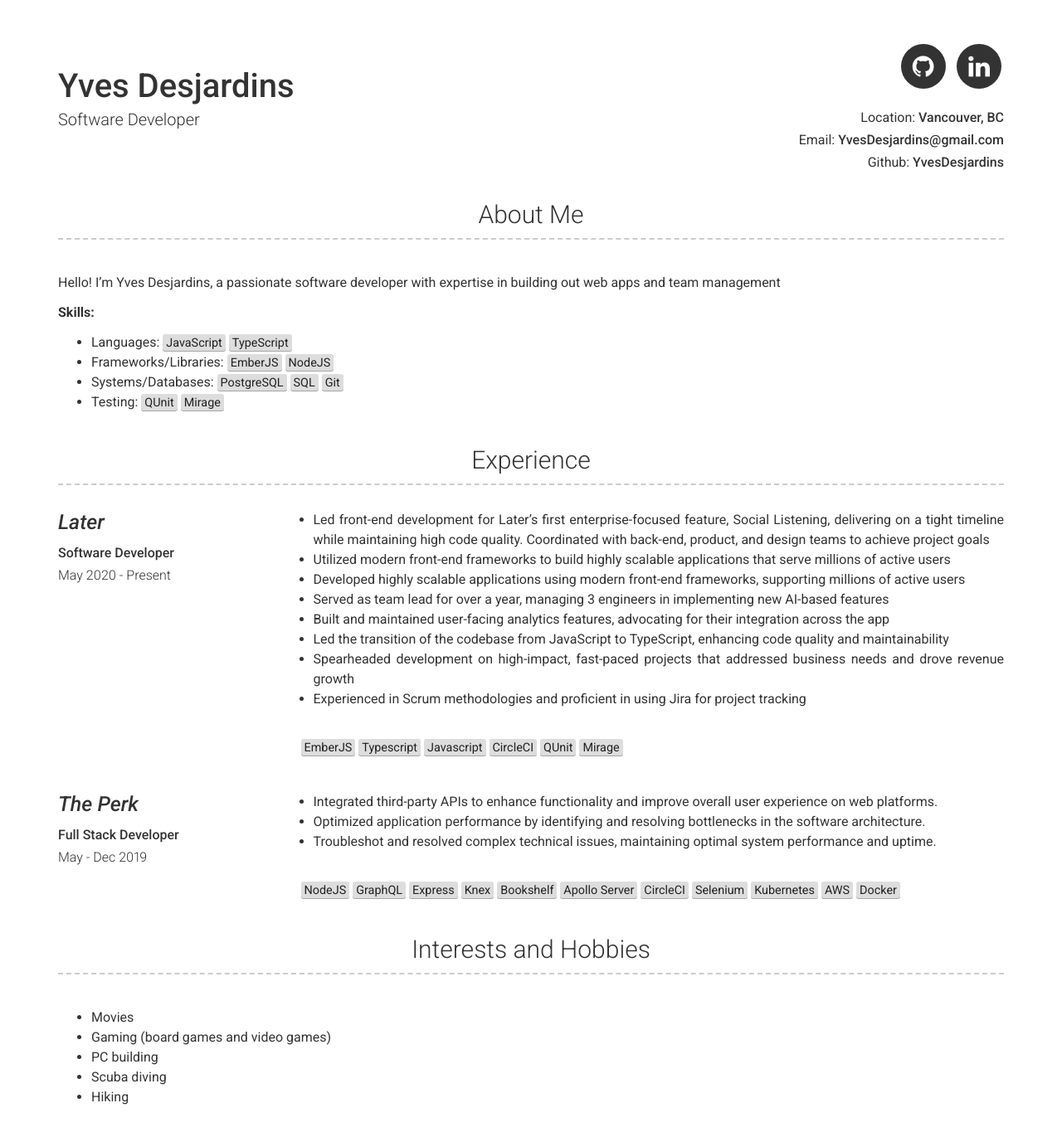
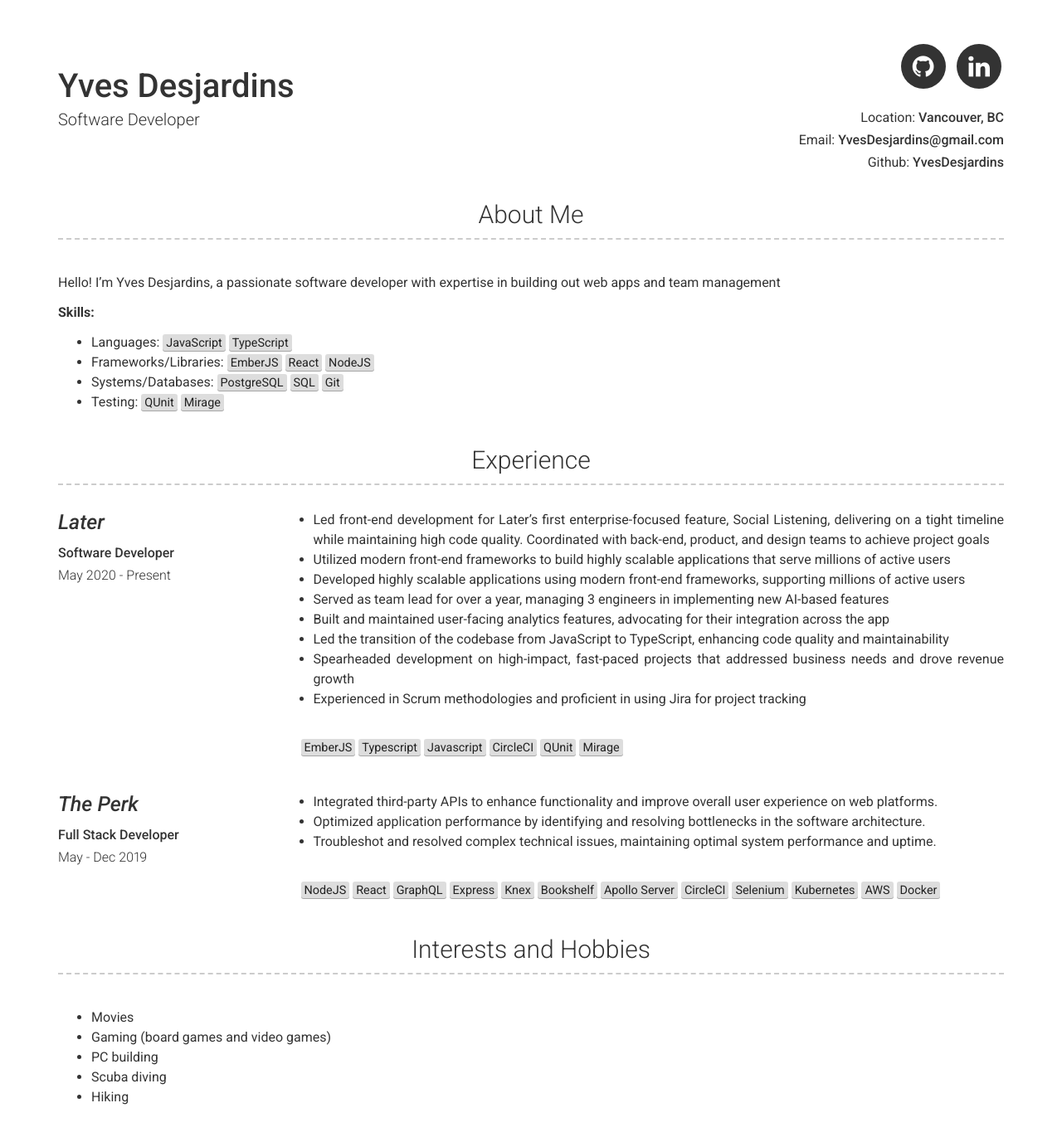
Before and after one commit to YvesDesjardins/YvesDesjardins.github.io, a Jekyll site: the page built from index.md, in a window 1280 px wide and 1400 px high. Shown: the top 1371 px of the window at 83% size. Built offline with Jekyll 4.4.1, drawn with Linux system fonts in a browser that asks for light colours.

Commit message:
add react to list

```diff
--- a/_config.yml
+++ b/_config.yml
@@ -23,7 +23,7 @@ about_content: | # this will include new lines to allow paragraphs
 about_skills: |
   **Skills:**
     - Languages: <mark>JavaScript</mark> <mark>TypeScript</mark>
-    - Frameworks/Libraries: <mark>EmberJS</mark> <mark>NodeJS</mark>
+    - Frameworks/Libraries: <mark>EmberJS</mark> <mark>React</mark> <mark>NodeJS</mark>
     - Systems/Databases: <mark>PostgreSQL</mark> <mark>SQL</mark> <mark>Git</mark>
     - Testing: <mark>QUnit</mark> <mark>Mirage</mark>
 
--- a/_data/experience.yml
+++ b/_data/experience.yml
@@ -27,4 +27,4 @@
       <li>Troubleshot and resolved complex technical issues, maintaining optimal system performance and uptime.</li>
     </ul>
     <br>
-    <mark>NodeJS</mark> <mark>GraphQL</mark> <mark>Express</mark> <mark>Knex</mark> <mark>Bookshelf</mark> <mark>Apollo Server</mark> <mark>CircleCI</mark> <mark>Selenium</mark> <mark>Kubernetes</mark> <mark>AWS</mark> <mark>Docker</mark>
+    <mark>NodeJS</mark> <mark>React</mark> <mark>GraphQL</mark> <mark>Express</mark> <mark>Knex</mark> <mark>Bookshelf</mark> <mark>Apollo Server</mark> <mark>CircleCI</mark> <mark>Selenium</mark> <mark>Kubernetes</mark> <mark>AWS</mark> <mark>Docker</mark>
```
